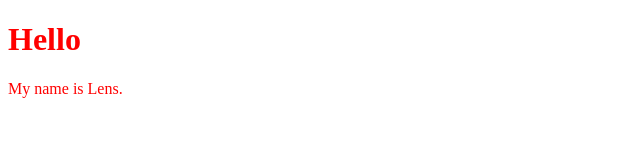
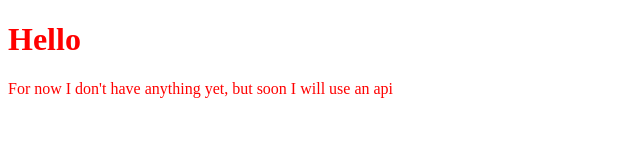
Before and after one commit to Lensco825/daily-quote-website, a website: page index.html in a window 1280 px wide. Shown: the whole page, without its empty margins (0-640 px from the left). Drawn offline with Linux system fonts and the light colour scheme.

Commit message:
Adding some content to begin side project

```diff
--- a/index.html
+++ b/index.html
@@ -10,6 +10,6 @@
   </head>
   <body>
    <h1>Hello</h1>
-   <p>My name is Lens.</p>
+   <p>For now I don't have anything yet, but soon I will use an api</p>
   </body>
 </html>
```
Also changed, not shown: README.md, 1 other file.
